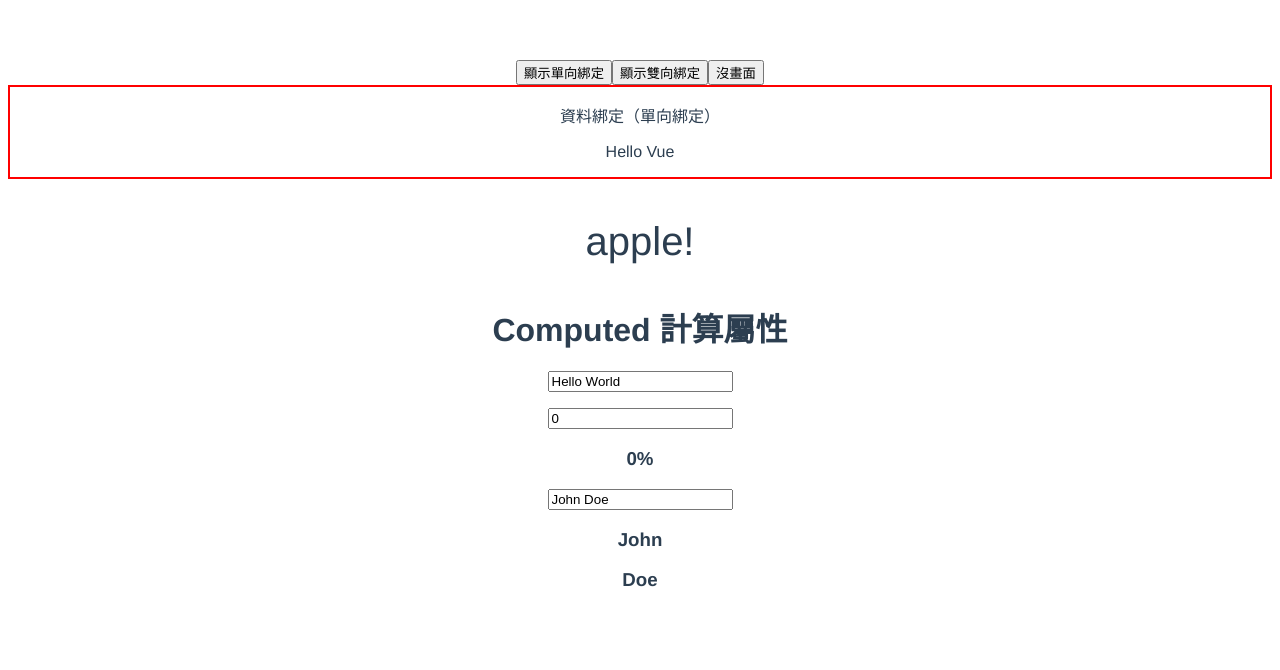
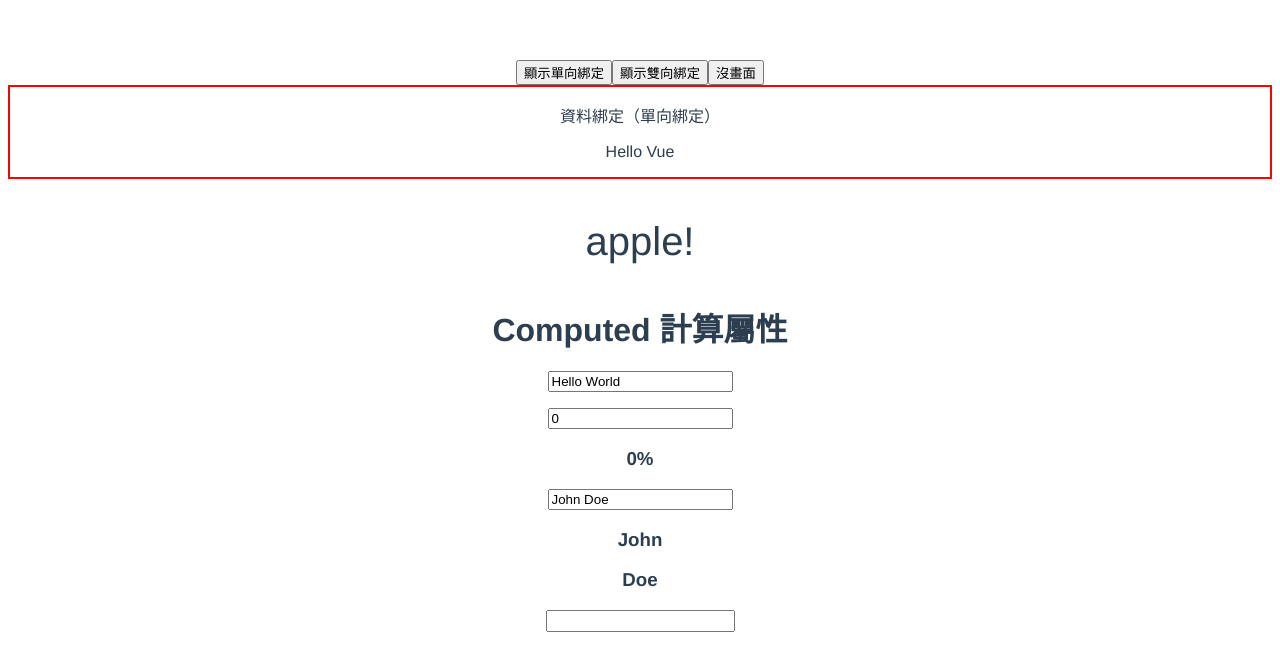
Before and after one commit to dq042000/my-project-03, a Vue app in the folder web/vite/: page / in a window 1280 px wide. Shown: the top 670 px of the page. Built offline with nearby package versions, Linux system fonts and the light colour scheme.

Commit message:
test watch

```diff
--- a/web/vite/src/App.vue
+++ b/web/vite/src/App.vue
@@ -2,12 +2,14 @@
     <componentA />
     <componentB />
     <componentC />
+    <componentD />
 </template>
 
 <script setup>
 import componentA from "./components/componentA.vue";
 import componentB from "./components/componentB.vue";
 import componentC from "./components/componentC.vue";
+import componentD from "./components/componentD.vue";
 </script>
 
 <style>
--- /dev/null
+++ b/web/vite/src/components/componentD.vue
@@ -0,0 +1,68 @@
+<template>
+    <!-- <input type="text" v-model="text.levels.text" /> -->
+    <!-- <input type="text" v-model="text.label" /> -->
+    <input type="text" :style="dynameStyle" v-model="text" />
+</template>
+
+<script setup>
+import { ref, reactive } from "@vue/reactivity";
+import { watch, watchEffect } from "@vue/runtime-core";
+
+const text = ref("");
+
+const dynameStyle = reactive({
+    color: "red",
+    fontSize: "14px",
+    transition: "ease-in-out 0.2s",
+});
+
+watch(text, (newData) => {
+    if (newData.length % 2 === 0) {
+        dynameStyle.color = "skyblue";
+        dynameStyle.fontSize = "20px";
+    } else {
+        dynameStyle.color = "red";
+        dynameStyle.fontSize = "14px";
+    }
+});
+
+// ref: 可以是物件，也可以是字串或是整數或是布林值
+// const text = ref({
+//     levels: {
+//         text: "",
+//     },
+//     label: "123",
+// });
+
+// reactive: 一定要是物件
+// const text = reactive({
+//     levels: {
+//         text: "",
+//     },
+// });
+
+// watch
+// newData: 變化後，新的值
+// oldData: 原先舊的值
+// watch(
+//     [() => text.value.levels.text, () => text.value.label], // ref: text.value.levels.text ； reactive: text.levels.text
+//     (newData, oldData) => {
+//         console.log(newData, oldData);
+//     }
+// );
+
+// watchEffect: 自動判斷有使用到的變數
+// watchEffect(() => {
+//     console.log(text.value.levels.text);
+// });
+
+// watchEffect: 停止監聽
+// const stop = watchEffect(() => {
+//     console.log(text.value.levels.text, text.value.label);
+//     if (text.value.label == "stop") {
+//         stop();
+//     }
+// });
+</script>
+
+<style></style>
```
